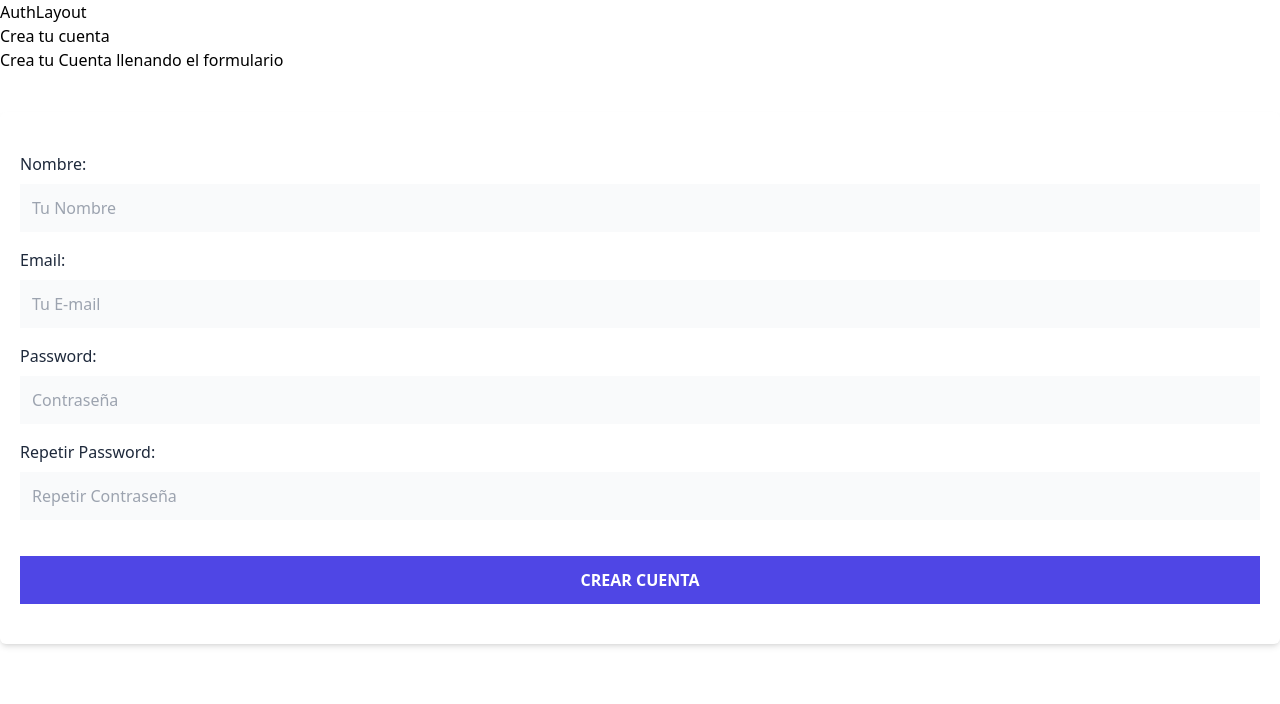
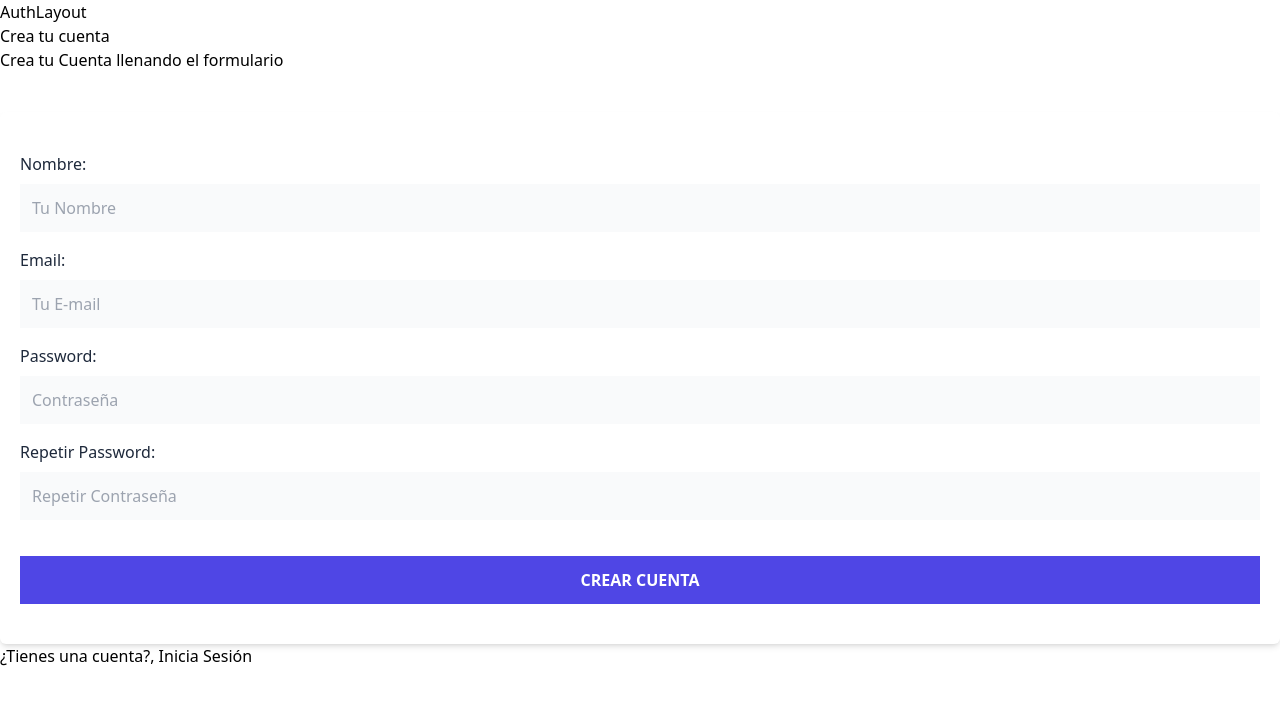
Before and after one commit to carlos-dev23/Quiosco-React-FrontEnd, a React (Vite) app: page /auth/registro in a window 1280 px wide. Shown: the top 704 px of the page. Built offline with nearby package versions, Linux system fonts and the light colour scheme.

Commit message:
feat (nav): add navigation links with react-router-dom

```diff
--- a/src/views/Login.jsx
+++ b/src/views/Login.jsx
@@ -1,3 +1,4 @@
+import { Link } from "react-router-dom";
 export default function Login() {
   return (
     <>
@@ -20,6 +21,10 @@ export default function Login() {
           <input type="submit" value="Iniciar Sesión" className="bg-indigo-600 hover:bg-indigo-800 text-white w-full mt-5 p-3 uppercase font-bold cursor-pointer" />
         </form>
       </div>
+
+      <nav>
+        <Link to="/auth/registro">¿No tienes cuenta?, Crea una</Link>
+      </nav>
     </>
   );
 }
--- a/src/views/Registro.jsx
+++ b/src/views/Registro.jsx
@@ -1,3 +1,4 @@
+import { Link } from "react-router-dom";
 export default function Registro() {
   return (
     <>
@@ -32,6 +33,9 @@ export default function Registro() {
           <input type="submit" value="Crear Cuenta" className="bg-indigo-600 hover:bg-indigo-800 text-white w-full mt-5 p-3 uppercase font-bold cursor-pointer" />
         </form>
       </div>
+      <nav>
+        <Link to="/auth/login">¿Tienes una cuenta?, Inicia Sesión</Link>
+      </nav>
     </>
   );
 }
```
